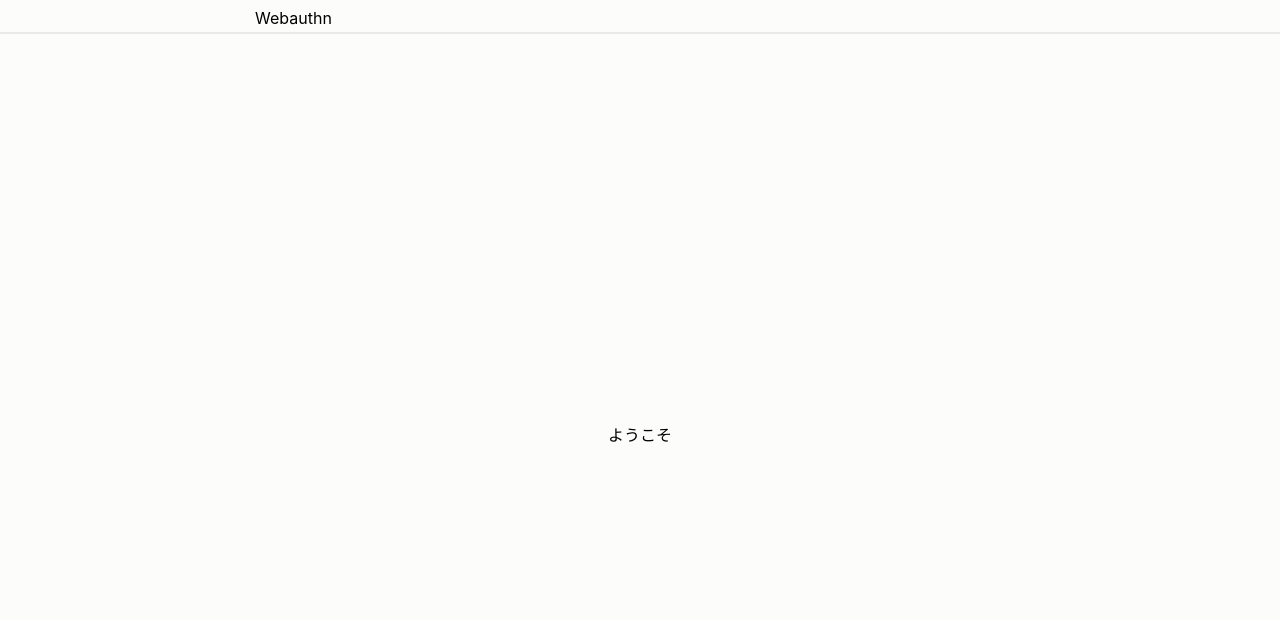
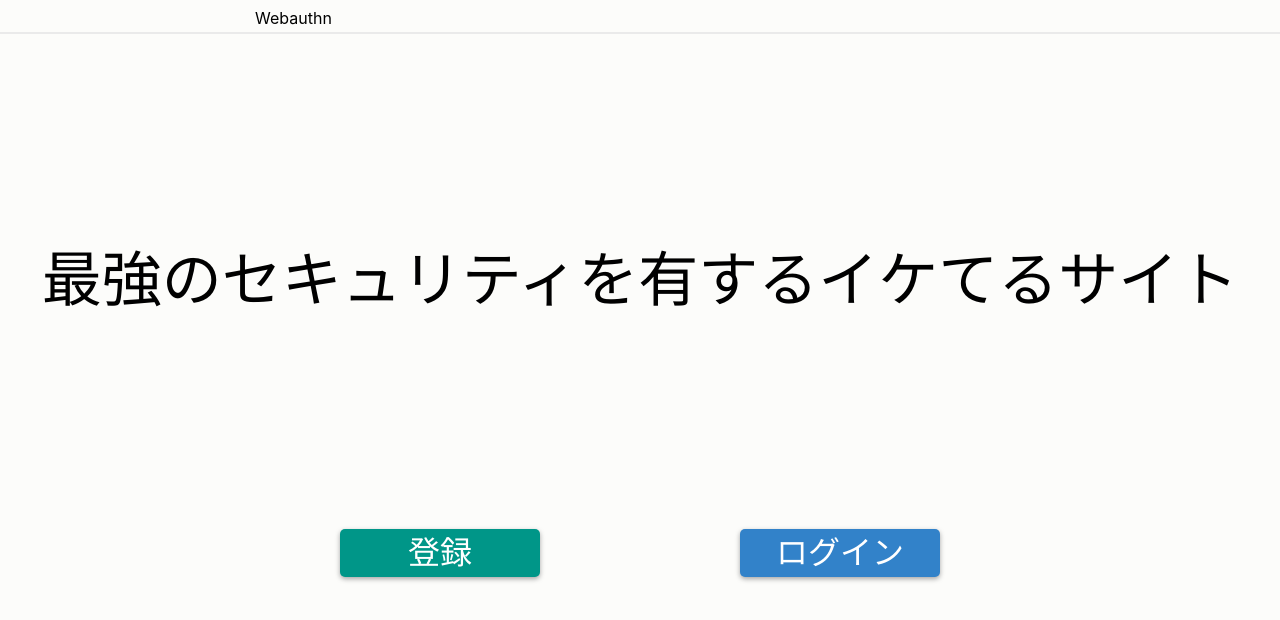
Before and after one commit to kadotami/webauthn, a Nuxt app in the folder vue/: page / in a window 1280 px wide. Shown: the top 620 px of the page. Built offline with nearby package versions, Linux system fonts and the light colour scheme.

Commit message:
saikyounowebsite

```diff
--- a/vue/pages/index.vue
+++ b/vue/pages/index.vue
@@ -1,7 +1,10 @@
 <template lang="pug">
   .top
-    section.container
-      p ようこそ
+    .description
+      p 最強のセキュリティを有するイケてるサイト
+    .links
+      router-link.btn(to="/registration") 登録
+      router-link.btn.btn--last(to="/login") ログイン
 </template>
 
 <script>
@@ -14,13 +17,37 @@ export default {
 }
 </script>
 
-<style>
-.container {
-  min-height: 100vh;
+<style lang="scss" scoped>
+  .description {
+    font-size: 60px;
+    min-height: 60vh;
     display: flex;
     justify-content: center;
     align-items: center;
     text-align: center;
+  }
+
+  .links {
+    width: 600px;
+    margin: 0 auto;
+    .btn {
+      width: 200px;
+      height: 48px;
+      line-height: 48px;
+      float: left;
+      font-size: 32px;
+      text-align: center;
+      text-decoration: none;
+      background: #009688;
+      color: #fff;
+      border-radius: 5px;
+      box-shadow: 0px 2px 5px #a5a5a5;
+
+      &--last {
+        float: right;
+        background: #3282c9;
+      }
+    }
   }
 
   .title {
```
Also changed, not shown: 1 other file (tests, documents, lock files or other folders). Lines whose indentation alone changed are shown as unchanged.
